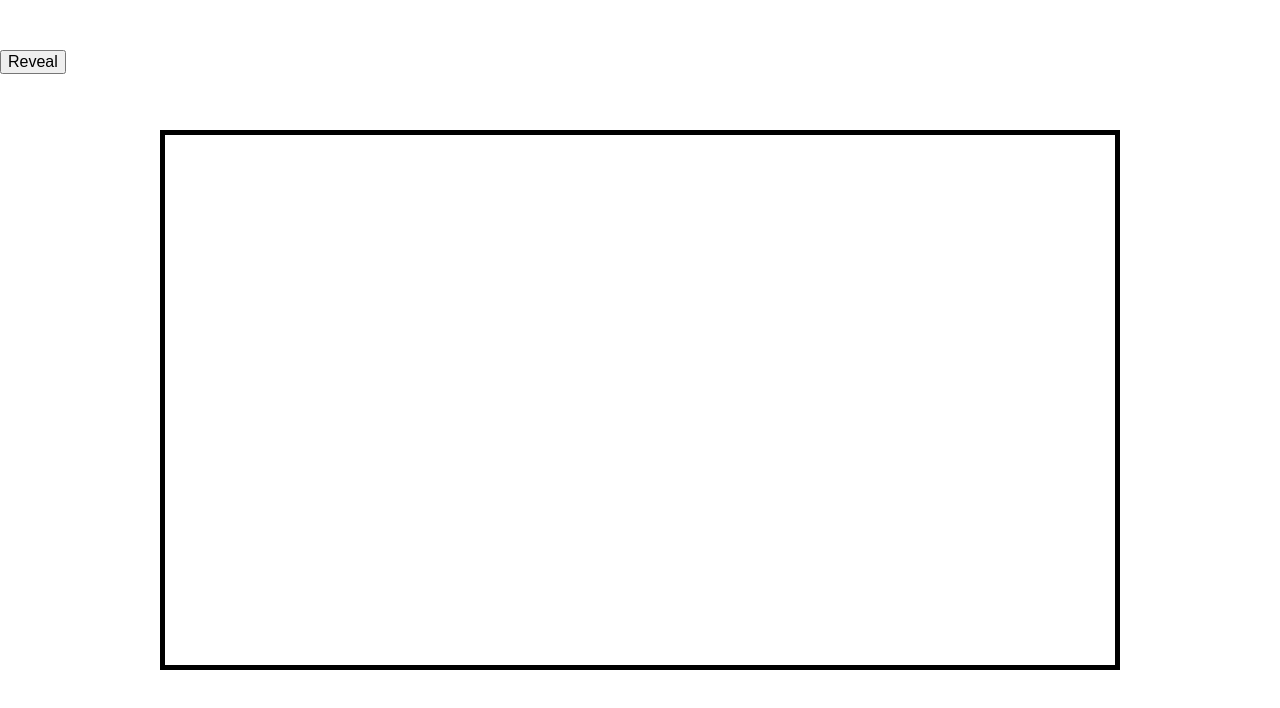
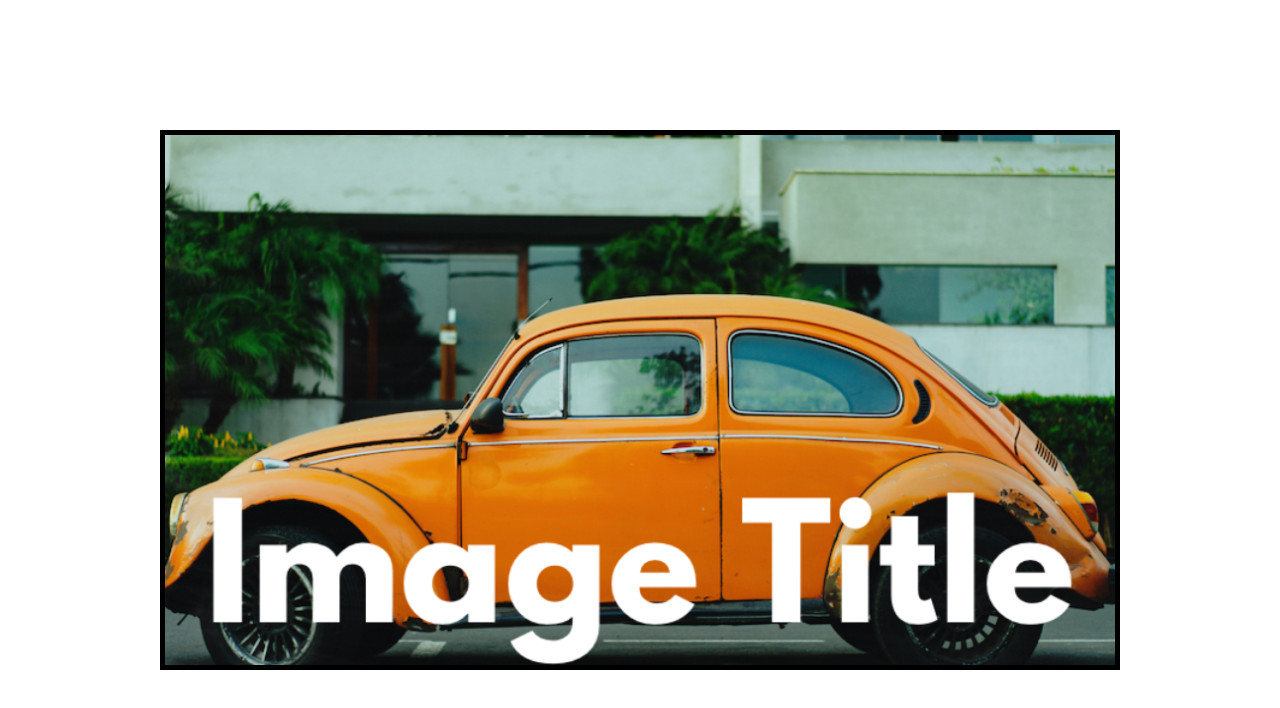
Before and after one commit to CyanLetter/powderpuff, a website: page examples/index.html in a window 1280 px wide. Drawn offline with Linux system fonts and the light colour scheme.

Commit message:
Add easing to picture scale

```diff
--- a/examples/assets/js/main.js
+++ b/examples/assets/js/main.js
@@ -7,5 +7,5 @@ window.onload = function() {
 	});
 	pp.images[1].y = 340;
 
-	document.getElementById("revealButton").onclick = pp.reveal;
+	window.setTimeout(pp.reveal, 1000);
 }
--- a/examples/index.html
+++ b/examples/index.html
@@ -14,12 +14,6 @@
 <body>
 
 	<canvas id="powderpuff"></canvas>
-	<header>
-		<button id="revealButton">Reveal</button>
-		<!-- <button onclick="reveal('spiral')">Reveal Spiral</button>
-		<button onclick="reveal('godray')">Reveal Wipe</button> -->
-	</header>
-
 
 
 	<script type="text/javascript">
--- a/src/powderpuff.js
+++ b/src/powderpuff.js
@@ -23,19 +23,6 @@ Powderpuff.prototype.init = function(options) {
 	// get canvas, load images
 	console.log("powdering...");
 
-	// example object
-	/*
-	{
-		canvasId: canvas ID,
-		canvas: canvas element, // generate this automatically
-		images: [
-			// array or single image
-			// todo: add anchoring options for the images
-		]
-	}
-	*/
-	// this.lastTime = Date.now();
-	// this.currentTime = Date.now();
 	this.delta = 0;
 	this.particleDuration = 1000; // time it takes for particles to finish moving
 	this.revealDuration = 2000; // total time of the reveal effect. This is greater to allow for a trailing reveal efffect
@@ -47,8 +34,6 @@ Powderpuff.prototype.init = function(options) {
 	// get and load images
 	this.images = [];
 	this.loadedImages = 0;
-
-	console.log(typeof options.images);
 
 	if (typeof options === "string") {
 		this.images.push(this.createImageObject(options));
@@ -198,6 +183,10 @@ Powderpuff.prototype.lerp = function(value1, value2, amount) {
 	return (1 - amount) * value1 + amount * value2;
 };
 
+Powderpuff.prototype.easeOutQuad = function(t) {
+	return t * (2 - t);
+};
+
 Powderpuff.prototype.update = function(timestamp) {
 	// run animations, update rendertextures
 	this.lastTime = this.lastTime || timestamp;
@@ -207,6 +196,7 @@ Powderpuff.prototype.update = function(timestamp) {
 		this.revealTime += timestamp - this.lastTime;
 		var particleTime = this.revealTime / this.particleDuration;
 		var totalTime = this.revealTime / this.revealDuration;
+		var easeTime = this.easeOutQuad(totalTime);
 
 		if (particleTime <= 1) {
 			this.drawParticles(particleTime);
@@ -223,7 +213,7 @@ Powderpuff.prototype.update = function(timestamp) {
 			smokeCanvasDims.height);
 
 		// draw base images
-		this.drawImages(totalTime);
+		this.drawImages(easeTime);
 
 		// mask images with smoke
 		this.ctx.globalCompositeOperation = "destination-in";
```
